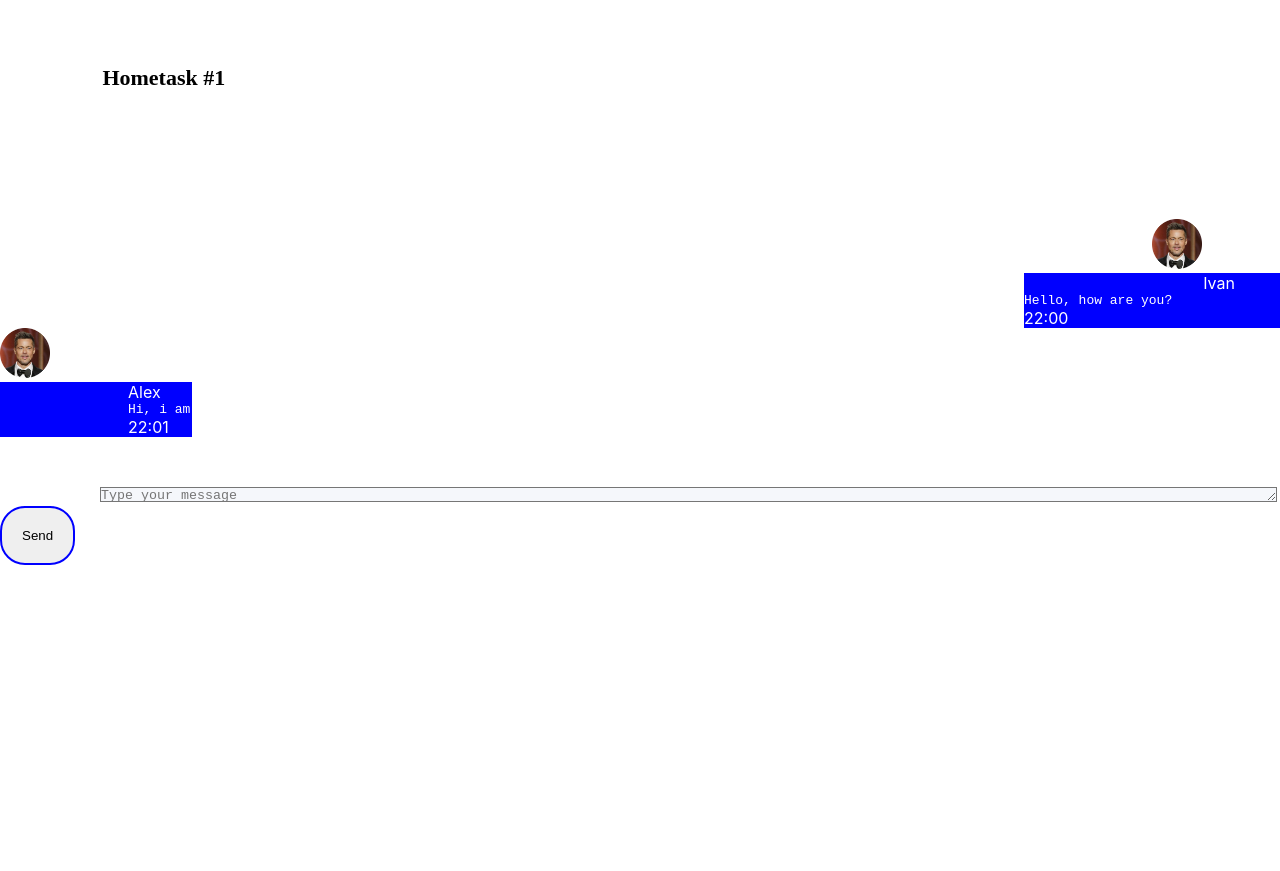
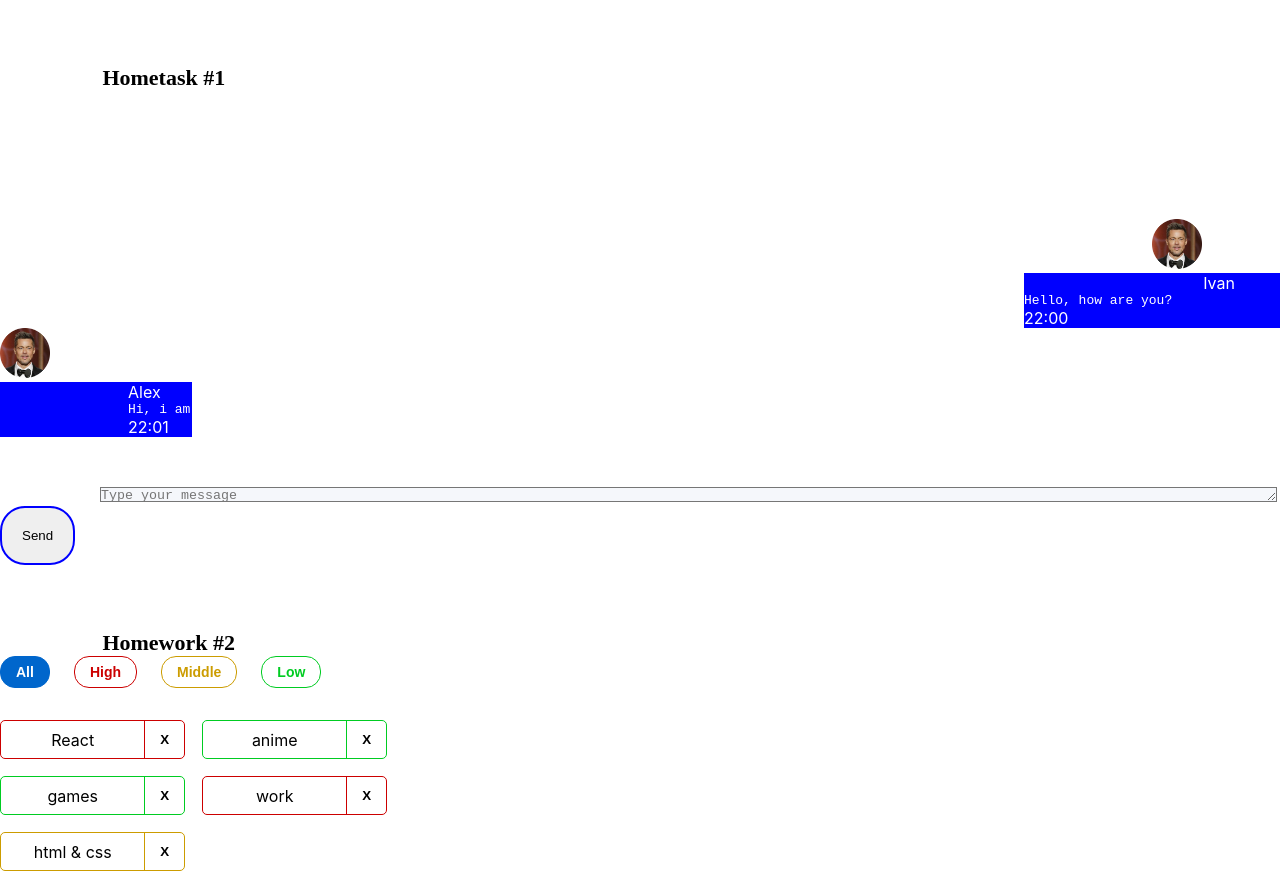
Before and after one commit to IvanMinets/Homework, a React (Create React App) app: page / in a window 1280 px wide. Shown: the top 871 px of the page. Before the commit the page ends 800 px from the top, so only its background shows below. Built offline with nearby package versions, Linux system fonts and the light colour scheme.

Commit message:
Added filter for affairs

```diff
--- a/src/s1-main/App.tsx
+++ b/src/s1-main/App.tsx
@@ -1,13 +1,14 @@
 import React from 'react'
 import s from './App.module.css'
 import HW1 from '../s2-homeworks/hw01/HW1'
+import HW2 from "../s2-homeworks/hw02/HW2";
 
 function App() {
     return (
         <div className={s.App}>
             <HW1/>
             {/*раскомментировать по ходу выполнения*/}
-            {/*<HW2/>*/}
+            <HW2/>
             {/*<HW3/>*/}
             {/*<HW4/>*/}
 
--- a/src/s2-homeworks/hw02/HW2.tsx
+++ b/src/s2-homeworks/hw02/HW2.tsx
@@ -8,9 +8,9 @@ import s2 from '../../s1-main/App.module.css'
 * 3 - дописать типы и логику функции filterAffairs и проверить её тестами done
 * 4 - выполнить пункт 3 для функции deleteAffair done
 * 5 - указать нужный тип в useState с affairs done
-* 6 - дописать тип и логику функции deleteAffairCallback
-* 7 - в файле Affairs.tsx дописать типизацию пропсов
-* 8 - в файле Affairs.tsx дописать логику функций setAll, setHigh, setMiddle, setLow
+* 6 - дописать тип и логику функции deleteAffairCallback done
+* 7 - в файле Affairs.tsx дописать типизацию пропсов done
+* 8 - в файле Affairs.tsx дописать логику функций setAll, setHigh, setMiddle, setLow done
 * 9 - в файле Affair.tsx дописать типизацию пропсов
 * 10 - в файле Affair.tsx дописать функции deleteCallback и использовать
 * 11 - в файле Affair.tsx отобразить приходящие данные
--- a/src/s2-homeworks/hw02/affairs/Affairs.tsx
+++ b/src/s2-homeworks/hw02/affairs/Affairs.tsx
@@ -1,27 +1,27 @@
 import React from 'react'
 import Affair from './affair/Affair'
-import {AffairType, FilterType} from '../HW2'
+import {AffairPriorityType, AffairType, filterAffairs, FilterType} from '../HW2'
 import s from './Affairs.module.css'
 
 type AffairsPropsType = {
-    data: any // need to fix any
+    data: AffairType[] // need to fix any
     setFilter: any
-    deleteAffairCallback: any
+    deleteAffairCallback: (_id: number) => void
     filter: FilterType
 }
 
 function Affairs(props: AffairsPropsType) {
     const setAll = () => {
-        // need to fix
+        props.setFilter("all")
     }
     const setHigh = () => {
-        // need to fix
+        props.setFilter("high")
     }
     const setMiddle = () => {
-        // need to fix
+        props.setFilter("middle")
     }
     const setLow = () => {
-        // need to fix
+        props.setFilter("low")
     }
 
     const cnAll = s.button + ' ' + s.all + (props.filter === 'all' ? ' ' + s.active : '')
--- a/src/s2-homeworks/hw02/affairs/affair/Affair.tsx
+++ b/src/s2-homeworks/hw02/affairs/affair/Affair.tsx
@@ -6,7 +6,7 @@ import s2 from '../Affairs.module.css'
 type AffairPropsType = {
     // key не нужно типизировать
     affair: AffairType
-    deleteAffairCallback: any // need to fix any
+    deleteAffairCallback: (_id: number) => void // need to fix any
 }
 
 function Affair(props: AffairPropsType) {
```
